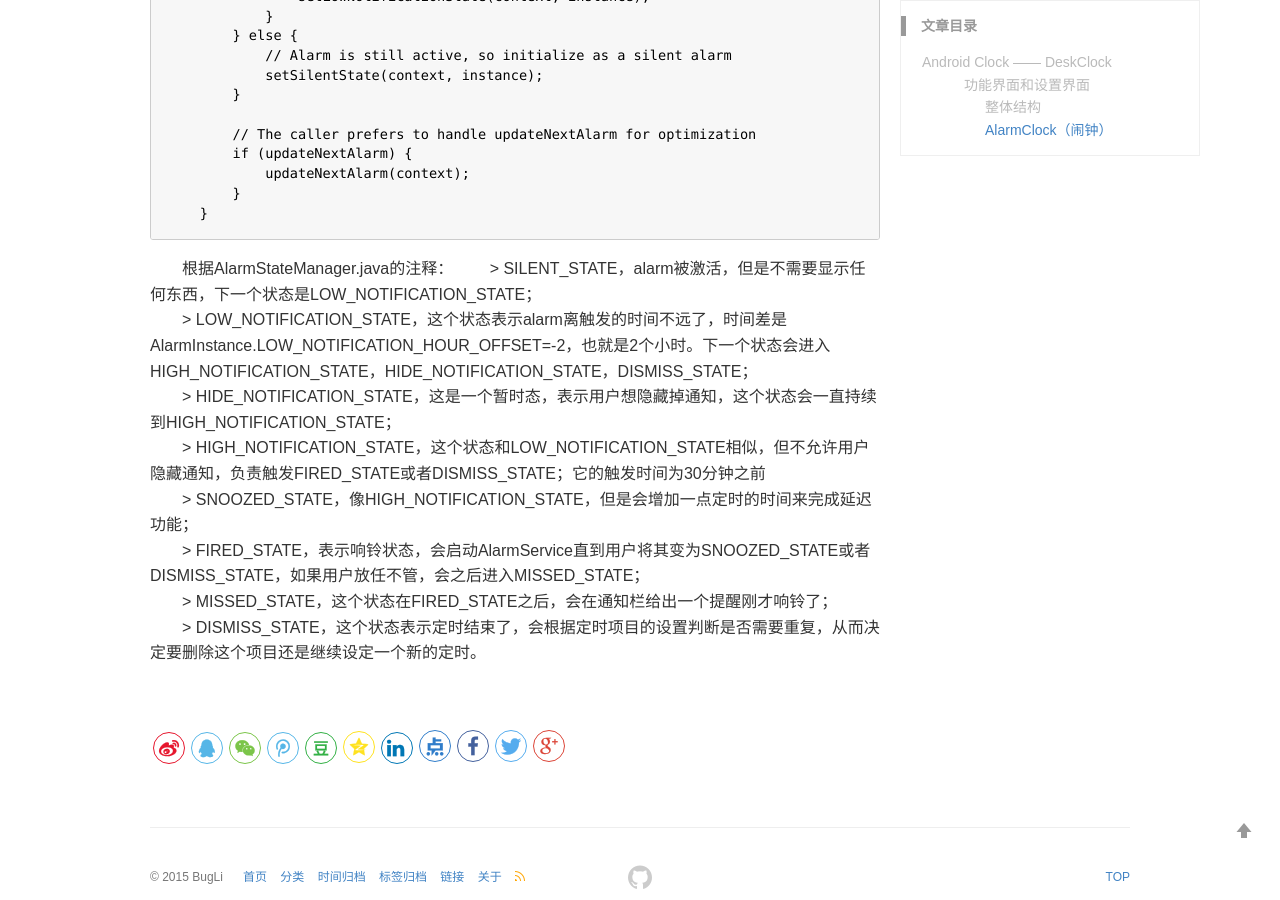
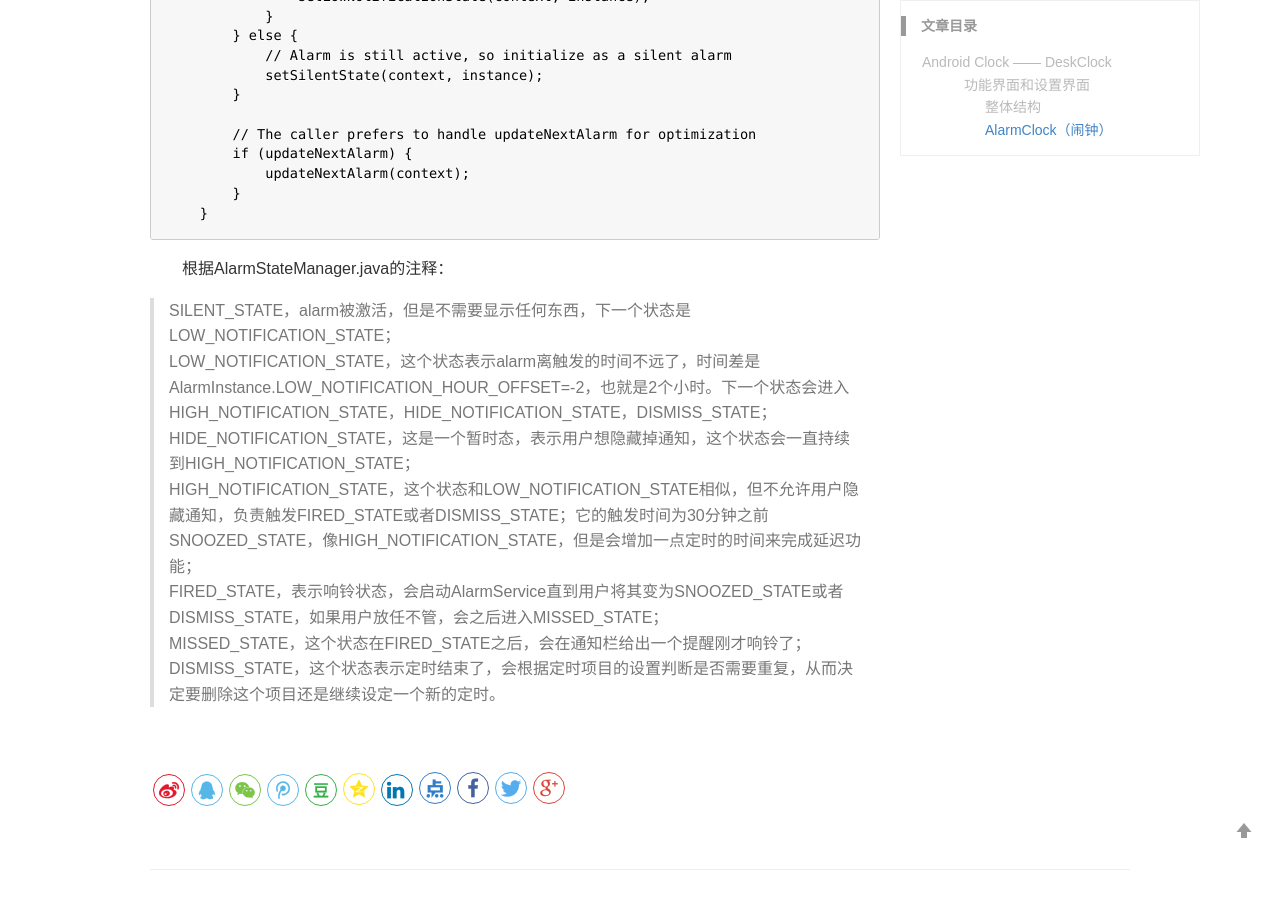
Before and after one commit to BugLiee/BugLiee.github.io, a Jekyll site: the page built from _posts/2020-05-13-blog.md, in a window 1280 px wide and 900 px high, scrolled down 5712 px. Built offline with Jekyll 4.4.1, drawn with Linux system fonts in a browser that asks for light colours; comment, search, counter and statistics services are not loaded.

````diff
--- a/_posts/2020-05-13-blog.md
+++ b/_posts/2020-05-13-blog.md
@@ -247,12 +247,12 @@ keywords: Android系统
         }
     }
 ```
-　　根据AlarmStateManager.java的注释：
-　　> SILENT_STATE，alarm被激活，但是不需要显示任何东西，下一个状态是LOW_NOTIFICATION_STATE；<br>
-　　> LOW_NOTIFICATION_STATE，这个状态表示alarm离触发的时间不远了，时间差是AlarmInstance.LOW_NOTIFICATION_HOUR_OFFSET=-2，也就是2个小时。下一个状态会进入HIGH_NOTIFICATION_STATE，HIDE_NOTIFICATION_STATE，DISMISS_STATE；<br>
-　　> HIDE_NOTIFICATION_STATE，这是一个暂时态，表示用户想隐藏掉通知，这个状态会一直持续到HIGH_NOTIFICATION_STATE；<br>
-　　> HIGH_NOTIFICATION_STATE，这个状态和LOW_NOTIFICATION_STATE相似，但不允许用户隐藏通知，负责触发FIRED_STATE或者DISMISS_STATE；它的触发时间为30分钟之前<br>
-　　> SNOOZED_STATE，像HIGH_NOTIFICATION_STATE，但是会增加一点定时的时间来完成延迟功能；<br>
-　　> FIRED_STATE，表示响铃状态，会启动AlarmService直到用户将其变为SNOOZED_STATE或者DISMISS_STATE，如果用户放任不管，会之后进入MISSED_STATE；<br>
-　　> MISSED_STATE，这个状态在FIRED_STATE之后，会在通知栏给出一个提醒刚才响铃了；<br>
-　　> DISMISS_STATE，这个状态表示定时结束了，会根据定时项目的设置判断是否需要重复，从而决定要删除这个项目还是继续设定一个新的定时。<br>
+　　根据AlarmStateManager.java的注释：<br>
+> SILENT_STATE，alarm被激活，但是不需要显示任何东西，下一个状态是LOW_NOTIFICATION_STATE；<br>
+> LOW_NOTIFICATION_STATE，这个状态表示alarm离触发的时间不远了，时间差是AlarmInstance.LOW_NOTIFICATION_HOUR_OFFSET=-2，也就是2个小时。下一个状态会进入HIGH_NOTIFICATION_STATE，HIDE_NOTIFICATION_STATE，DISMISS_STATE；<br>
+> HIDE_NOTIFICATION_STATE，这是一个暂时态，表示用户想隐藏掉通知，这个状态会一直持续到HIGH_NOTIFICATION_STATE；<br>
+> HIGH_NOTIFICATION_STATE，这个状态和LOW_NOTIFICATION_STATE相似，但不允许用户隐藏通知，负责触发FIRED_STATE或者DISMISS_STATE；它的触发时间为30分钟之前<br>
+> SNOOZED_STATE，像HIGH_NOTIFICATION_STATE，但是会增加一点定时的时间来完成延迟功能；<br>
+> FIRED_STATE，表示响铃状态，会启动AlarmService直到用户将其变为SNOOZED_STATE或者DISMISS_STATE，如果用户放任不管，会之后进入MISSED_STATE；<br>
+> MISSED_STATE，这个状态在FIRED_STATE之后，会在通知栏给出一个提醒刚才响铃了；<br>
+> DISMISS_STATE，这个状态表示定时结束了，会根据定时项目的设置判断是否需要重复，从而决定要删除这个项目还是继续设定一个新的定时。<br>
````
